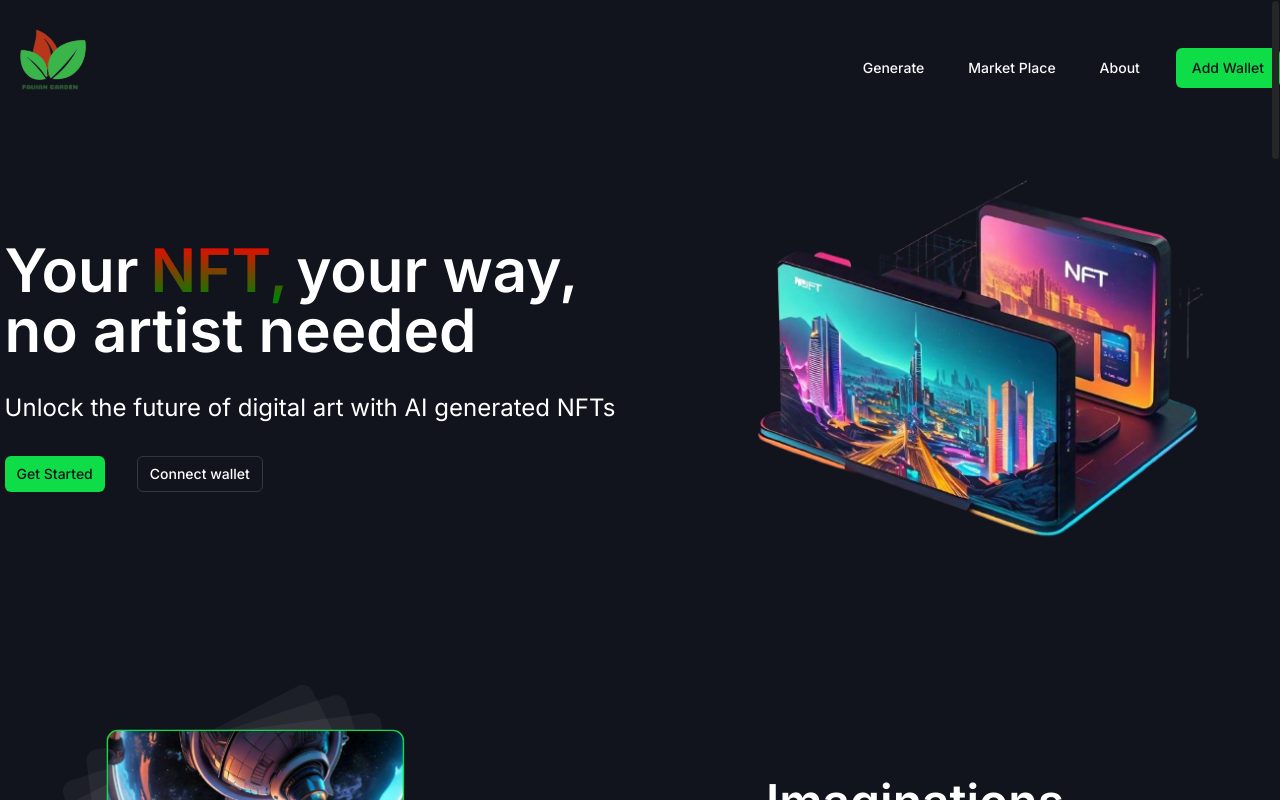
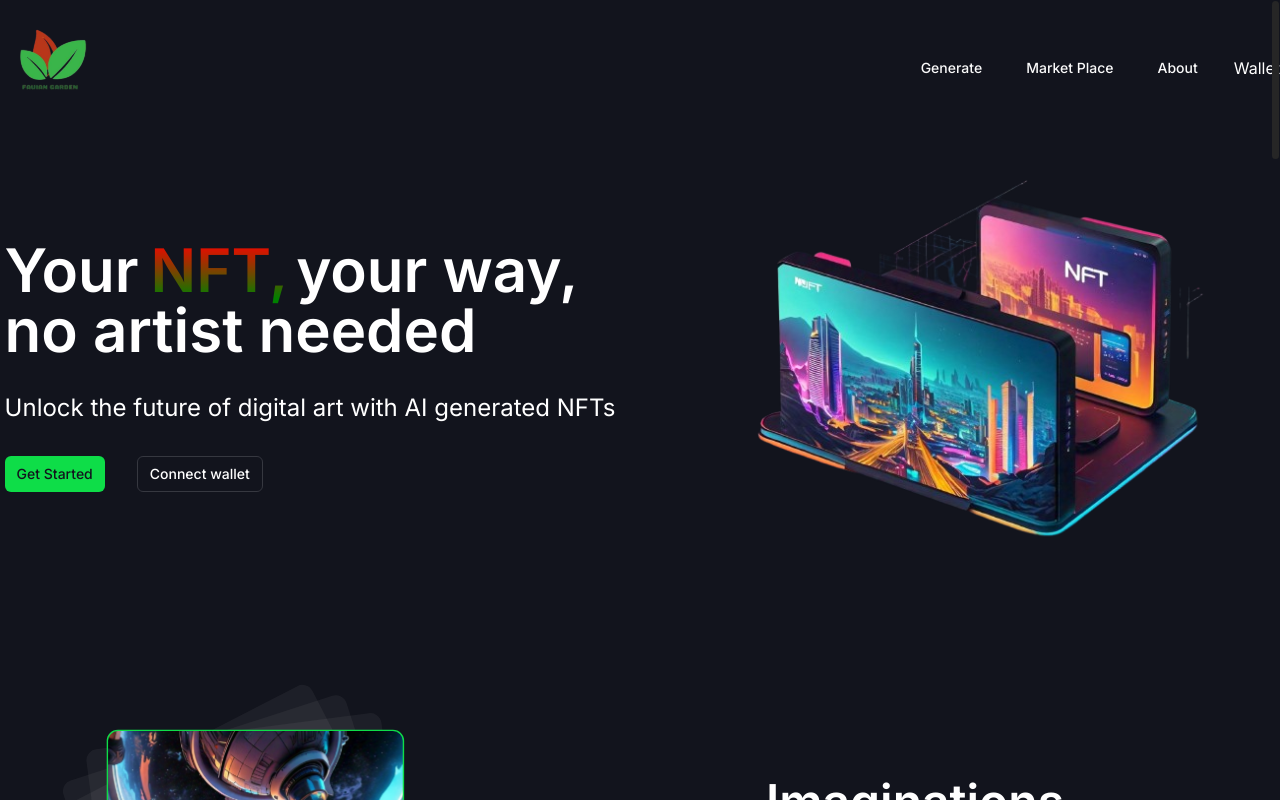
Before and after one commit to nimrid/Favian_garden, a Next.js app in the folder apps/frontend/: page / in a window 1280 px wide. Built offline with nearby package versions, Linux system fonts and the light colour scheme; what tailwindcss-debug-screens would draw is missing.

Commit message:
Solflare wallet connection add

```diff
--- a/apps/frontend/src/app/layout.tsx
+++ b/apps/frontend/src/app/layout.tsx
@@ -12,8 +12,8 @@ import "./globals.css";
 import { ThemeProvider } from "@/components/theme-provider";
 import { cn } from "@/lib";
 import { TooltipProvider } from "@/components/ui/tooltip";
+const inter = Inter({ subsets: ["latin"] });
 
-const inter = Inter({ subsets: ["latin"] });
 
 export const metadata: Metadata = {
   title: "Favian Garden",
@@ -37,6 +37,7 @@ export default function RootLayout({
           isDevMode && "debug-screens"
         )}
       >
+
           <ThemeProvider
             attribute="class"
             defaultTheme="dark"
@@ -45,6 +46,7 @@ export default function RootLayout({
           >
             <TooltipProvider>{children}</TooltipProvider>
           </ThemeProvider>
+
       </body>
     </html>
   );
--- a/apps/frontend/src/app/page.tsx
+++ b/apps/frontend/src/app/page.tsx
@@ -22,6 +22,7 @@ const LandingPage = () => {
   const { showMobileMenu } = useAppStore();
 
   return (
+
     <main>
       <ScrollArea className="w-screen h-screen">
         {/* Header | Navigation Bar Section */}
--- a/apps/frontend/src/components/landing-page/header.tsx
+++ b/apps/frontend/src/components/landing-page/header.tsx
@@ -3,7 +3,7 @@ import { NavItem } from "@/types";
 import Image from "next/image";
 import Link from "next/link";
 import React from "react";
-
+import WalletConnector from "@/context/WalletConnector";
 interface HeaderProps {
   navItems: NavItem[];
 }
@@ -30,7 +30,7 @@ export const Header: React.FC<HeaderProps> = ({ navItems = [], ...props }) => {
         </div>
 
         {/* Buttons */}
-        <Button variant={"primary"}>Add Wallet</Button>
+       <WalletConnector />
       </div>
     </nav>
   );
--- /dev/null
+++ b/apps/frontend/src/context/WalletConnector.tsx
@@ -0,0 +1,23 @@
+// src/WalletConnector.tsx
+import React, { useState } from 'react';
+import { connectWallet } from './walletConnection';
+
+const WalletConnector: React.FC = () => {
+  const [walletAddress, setWalletAddress] = useState<string>('');
+
+  const handleConnect = async () => {
+    const address = await connectWallet();
+    if (address) {
+      setWalletAddress(address);
+    }
+  };
+
+  return (
+    <div>
+      <button onClick={handleConnect}>Wallet</button>
+      {walletAddress && <p>Connected Wallet: {walletAddress}</p>}
+    </div>
+  );
+};
+
+export default WalletConnector;
--- /dev/null
+++ b/apps/frontend/src/context/walletConnection.tsx
@@ -0,0 +1,24 @@
+// src/walletConnection.ts
+import { Connection, PublicKey } from '@solana/web3.js';
+
+const SOLANA_RPC_URL = 'https://api.mainnet-beta.solana.com'; // or testnet/devnet as needed
+
+const connectWallet = async (): Promise<string | undefined> => {
+  if (window.solana && (window.solana as any).isSolflare) {
+    try {
+      const response = await (window.solana as any).connect();
+      console.log('Wallet connected:', response.publicKey.toString());
+      return response.publicKey.toString();
+    } catch (err) {
+      console.error('Failed to connect wallet:', err);
+    }
+  } else {
+    alert('Solflare wallet not found. Please install it from https://solflare.com');
+  }
+};
+
+const getConnection = (): Connection => {
+  return new Connection(SOLANA_RPC_URL);
+};
+
+export { connectWallet, getConnection };
```
Also changed, not shown: apps/frontend/package.json (+7 -0 lines), 1 other file (tests, documents, lock files or other folders). Lines whose indentation alone changed are shown as unchanged.
